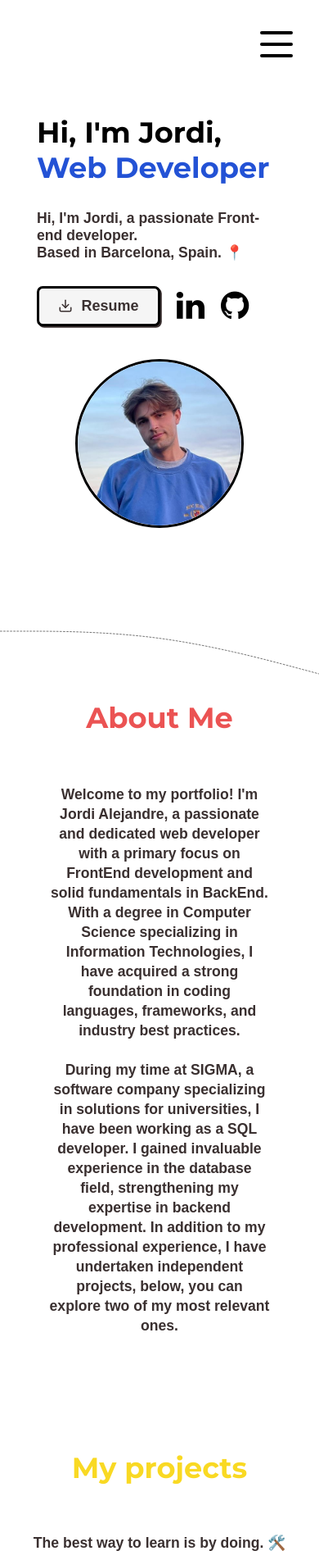
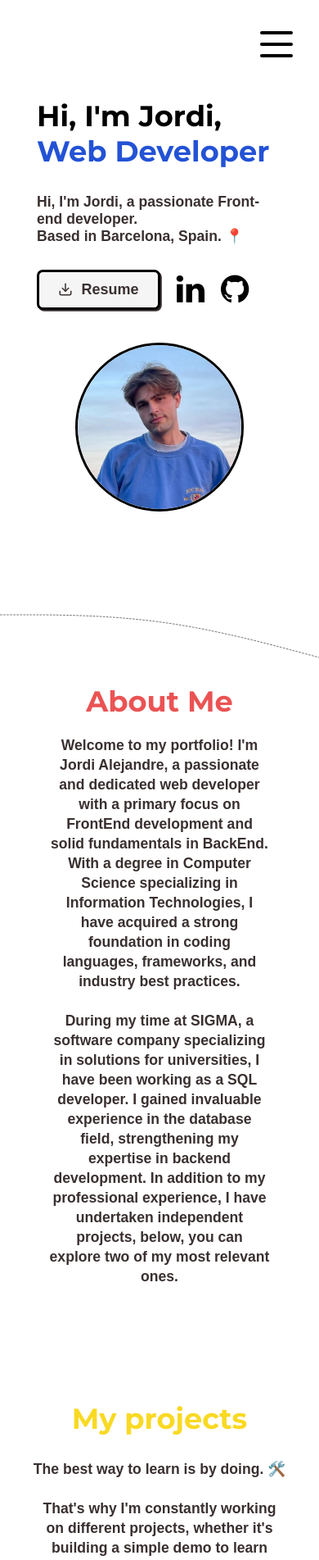
Before and after one commit to Jalec/portfolio, a React (Create React App) app: page / in a window 390 px wide. Shown: the top 1903 px of the page at 82% size. Built offline with nearby package versions, Linux system fonts and the light colour scheme; a web font is replaced by a local one.

Commit message:
visual changes smaller screens

```diff
--- a/src/pages/Aboutme.css
+++ b/src/pages/Aboutme.css
@@ -26,7 +26,7 @@
     flex-direction: column;
     justify-content: flex-start;
     align-items: flex-start;
-    gap: 60px;
+    gap: 40px;
     padding-bottom: 200px;
 }
 
@@ -66,6 +66,7 @@
     .about-me {
         max-width: 600px;
         padding-bottom: 70px;
+        gap: 20px;
     }
 
     .about-me h1 {
@@ -81,6 +82,7 @@
 
 @media (max-width: 650px) {
     .about-me {
+
         min-width: 300px;
         max-width: 420px;
         align-items: center;
@@ -103,6 +105,7 @@
 
 @media (max-width: 450px) {
     .about-me {
+
         min-width: 120px;
         max-width: 310px;
         padding-bottom: 70px;
--- a/src/pages/Landing.css
+++ b/src/pages/Landing.css
@@ -29,7 +29,7 @@
 }
 
 .hello-message {
-    margin-top: 40px;
+    margin-top: 80px;
     display: flex;
     flex-direction: column;
     justify-content: center;
@@ -220,6 +220,7 @@
     }
 
     .hello-message {
+        margin-top: 20px;
         gap: 30px;
     }
 
--- a/src/pages/Pages.css
+++ b/src/pages/Pages.css
@@ -65,6 +65,10 @@
         max-width: 600px;
     }
 
+    .start-pages {
+        gap: 20px;
+    }
+
     .start-pages h1 {
         font-size: 2.2rem;
     }
--- a/src/pages/Skills.css
+++ b/src/pages/Skills.css
@@ -16,6 +16,7 @@
 .skills-page {
     display: flex;
     flex-direction: column;
+    gap: 40px;
     z-index: 2;
     max-width: 1060px;
     min-width: 599px;
@@ -32,7 +33,6 @@
     /* color: black; */
     color: #36AE7C;
     font-size: 3.75rem;
-    margin-bottom: 60px;
 }
 
 .skills-page p {
@@ -41,7 +41,6 @@
     font-size: 1.3rem;
     line-height: 2.5rem;
     font-weight: 600;
-    margin-bottom: 50px;
     width: 85%;
 }
 
@@ -82,6 +81,7 @@
     .skills-page {
         max-width: 600px;
         padding-bottom: 100px;
+        gap: 20px;
     }
 
     .skills-page h1 {
@@ -136,6 +136,7 @@
     .skills-page p {
         font-size: 1.1rem;
         line-height: 1.5rem;
+        margin-bottom: 25px;
     }
 
     .skills-grid {
```
